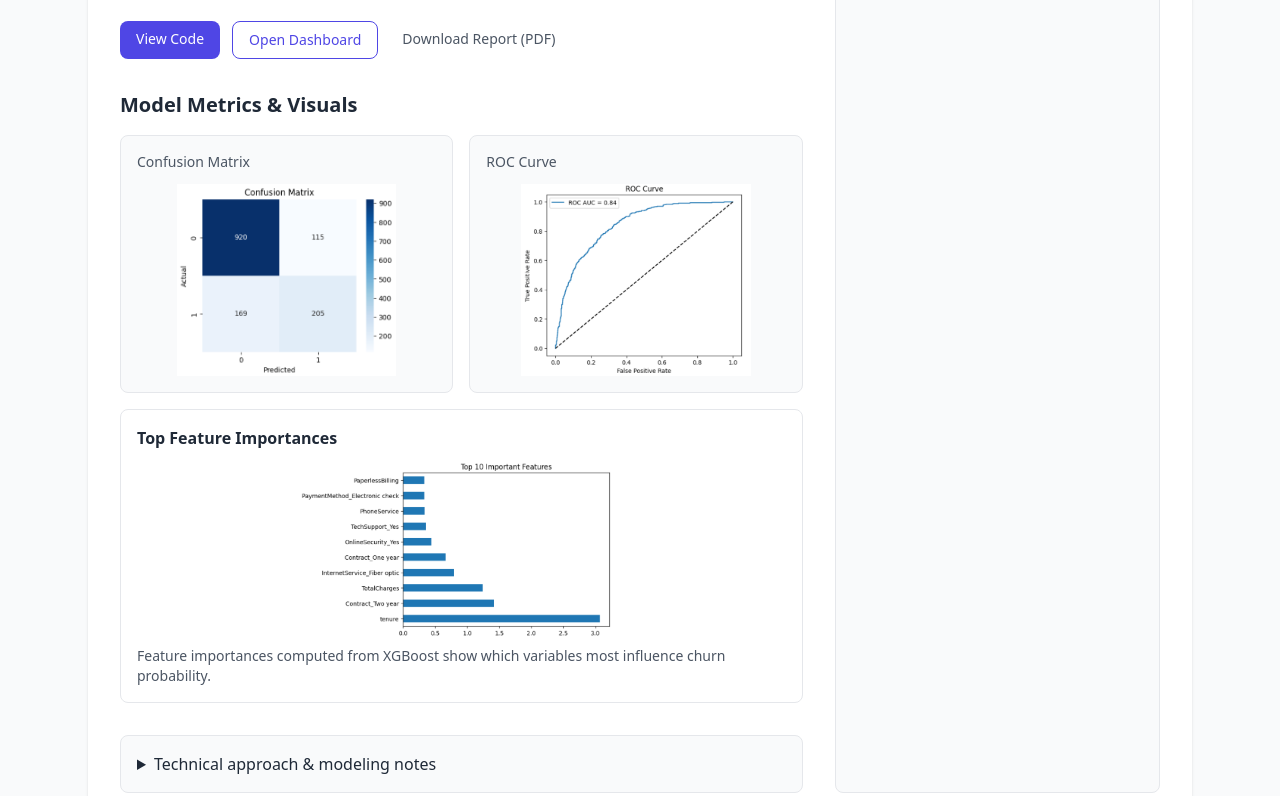
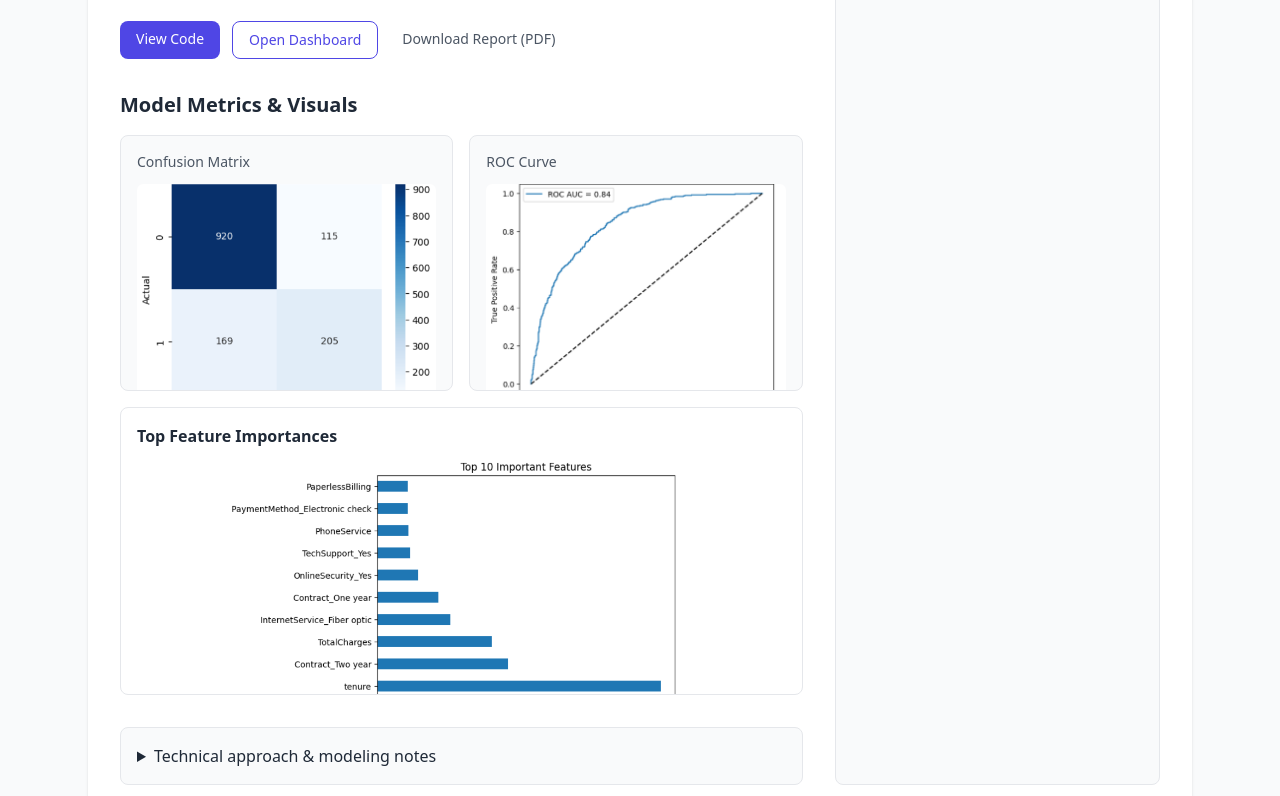
Before and after one commit to AyushDodal/Portfolio, a plain HTML site: page churn.html in a window 1280 px wide. Shown: the part 604-1400 px from the top of the page. Drawn offline with nearby package versions, Linux system fonts and the light colour scheme.

Commit message:
Update churn.html

```diff
--- a/churn.html
+++ b/churn.html
@@ -59,14 +59,14 @@
             <a href="#download" class="inline-block text-sm text-gray-600 px-3 py-2">Download Report (PDF)</a>
           </div>
 
-          <!-- Expandable: Model Metrics and Visuals -->
+          <!--OLD-- Expandable: Model Metrics and Visuals --OLD
           <section class="mt-8">
             <h3 class="text-xl font-semibold mb-4">Model Metrics & Visuals</h3>
 
             <div class="grid md:grid-cols-2 gap-4">
               <figure class="bg-gray-50 rounded-lg p-4 border">
                 <figcaption class="text-sm text-gray-600 mb-3">Confusion Matrix</figcaption>
-                <img src="assets/confusion-matrix.png" alt="Confusion matrix" class="w-full h-48 object-contain" />
+                <img src="assets/confusion-matrix.png" alt="Confusion matrix" class="w-full h-48 object-cover" />
               </figure>
 
               <figure class="bg-gray-50 rounded-lg p-4 border">
@@ -82,6 +82,44 @@
             </div>
 
           </section>
+-->
+
+
+
+          <!-- NEW-- Expandable: Model Metrics and Visuals --NEW-->
+<section class="mt-8">
+  <h3 class="text-xl font-semibold mb-4">Model Metrics & Visuals</h3>
+
+  <!-- Confusion Matrix + ROC Curve -->
+  <div class="grid md:grid-cols-2 gap-4">
+    <!-- Confusion Matrix -->
+    <figure class="bg-gray-50 rounded-lg p-4 border h-64 overflow-hidden flex flex-col">
+      <figcaption class="text-sm text-gray-600 mb-3">Confusion Matrix</figcaption>
+      <img src="assets/confusion-matrix.png"
+           alt="Confusion matrix"
+           class="w-full h-full object-cover rounded-md" />
+    </figure>
+
+    <!-- ROC Curve -->
+    <figure class="bg-gray-50 rounded-lg p-4 border h-64 overflow-hidden flex flex-col">
+      <figcaption class="text-sm text-gray-600 mb-3">ROC Curve</figcaption>
+      <img src="assets/roc-curve.png"
+           alt="ROC curve"
+           class="w-full h-full object-cover rounded-md" />
+    </figure>
+  </div>
+
+  <!-- Feature Importance -->
+  <div class="mt-4 bg-white rounded-lg p-4 border h-72 overflow-hidden flex flex-col">
+    <h4 class="font-semibold">Top Feature Importances</h4>
+    <img src="assets/feature-importance.png"
+         alt="Feature importance"
+         class="w-full h-full object-contain mt-3 rounded-md" />
+    <p class="text-sm text-gray-600 mt-2">
+      Feature importances computed from XGBoost show which variables most influence churn probability.
+    </p>
+  </div>
+</section>
 
           <!-- Accordion: Technical Notes -->
           <div class="mt-8">
```
